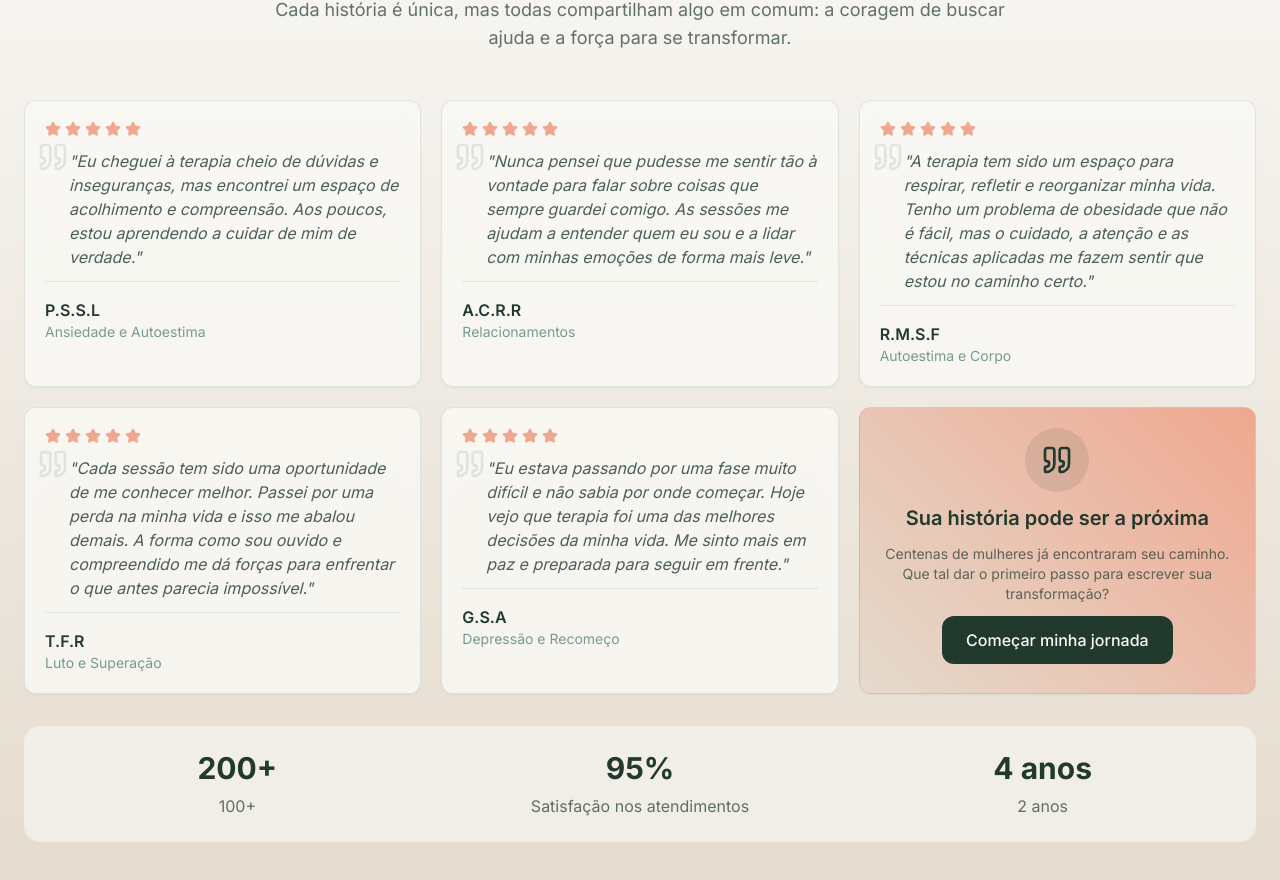
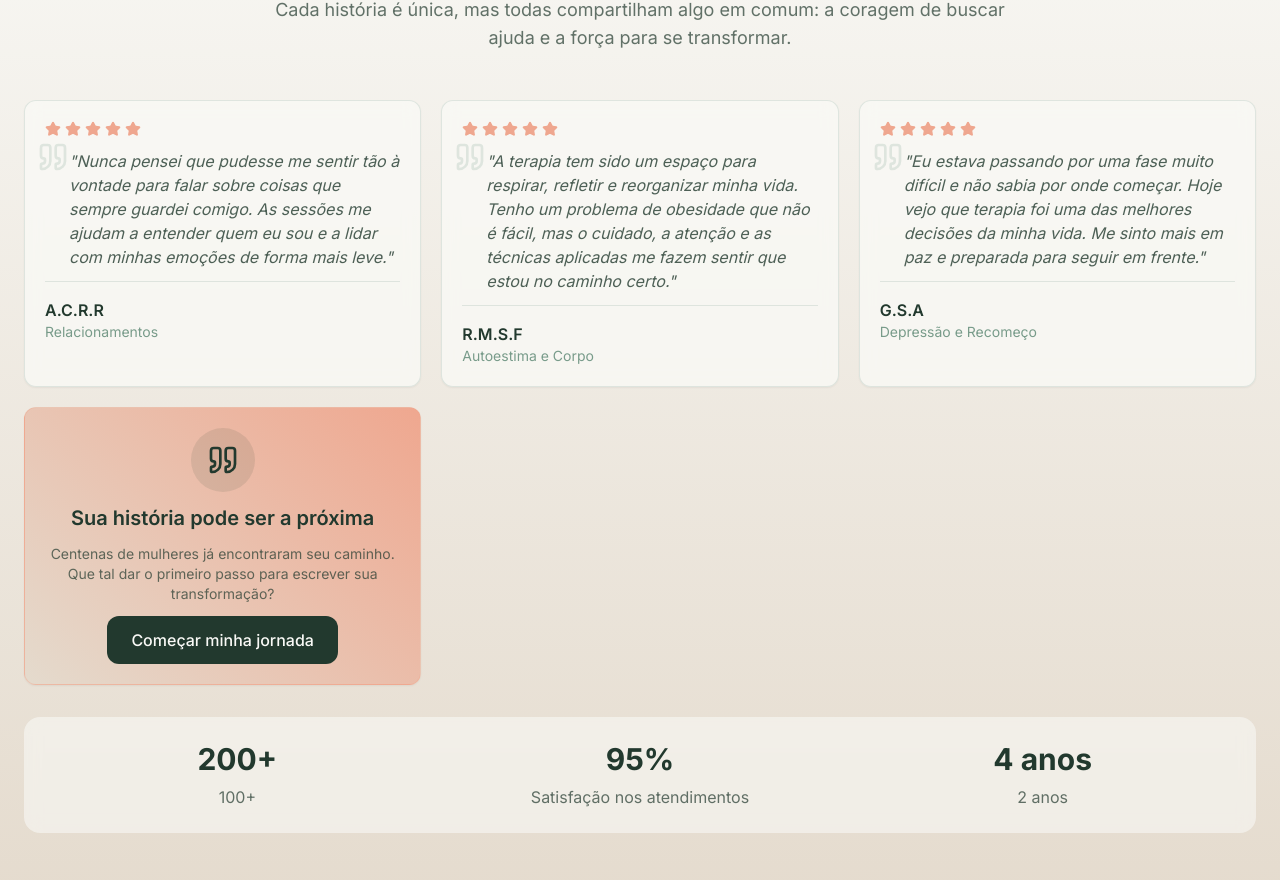
Before and after one commit to AlisonPinha/fernandapinhapsicologa, a React (Vite) app: page / in a window 1280 px wide. Shown: the part 3270-4150 px from the top of the page. Built offline with nearby package versions, Linux system fonts and the light colour scheme.

Commit message:
Remove testimonials
Remove the specified testimonials from the `TestimonialsSection`.

```diff
--- a/src/components/TestimonialsSection.tsx
+++ b/src/components/TestimonialsSection.tsx
@@ -2,10 +2,6 @@ import { Card, CardContent } from "@/components/ui/card";
 import { Star, Quote } from "lucide-react";
 export function TestimonialsSection() {
   const testimonials = [{
-    name: "P.S.S.L",
-    text: "Eu cheguei à terapia cheio de dúvidas e inseguranças, mas encontrei um espaço de acolhimento e compreensão. Aos poucos, estou aprendendo a cuidar de mim de verdade.",
-    category: "Ansiedade e Autoestima"
-  }, {
     name: "A.C.R.R",
     text: "Nunca pensei que pudesse me sentir tão à vontade para falar sobre coisas que sempre guardei comigo. As sessões me ajudam a entender quem eu sou e a lidar com minhas emoções de forma mais leve.",
     category: "Relacionamentos"
@@ -13,10 +9,6 @@ export function TestimonialsSection() {
     name: "R.M.S.F",
     text: "A terapia tem sido um espaço para respirar, refletir e reorganizar minha vida. Tenho um problema de obesidade que não é fácil, mas o cuidado, a atenção e as técnicas aplicadas me fazem sentir que estou no caminho certo.",
     category: "Autoestima e Corpo"
-  }, {
-    name: "T.F.R",
-    text: "Cada sessão tem sido uma oportunidade de me conhecer melhor. Passei por uma perda na minha vida e isso me abalou demais. A forma como sou ouvido e compreendido me dá forças para enfrentar o que antes parecia impossível.",
-    category: "Luto e Superação"
   }, {
     name: "G.S.A",
     text: "Eu estava passando por uma fase muito difícil e não sabia por onde começar. Hoje vejo que terapia foi uma das melhores decisões da minha vida. Me sinto mais em paz e preparada para seguir em frente.",
```
